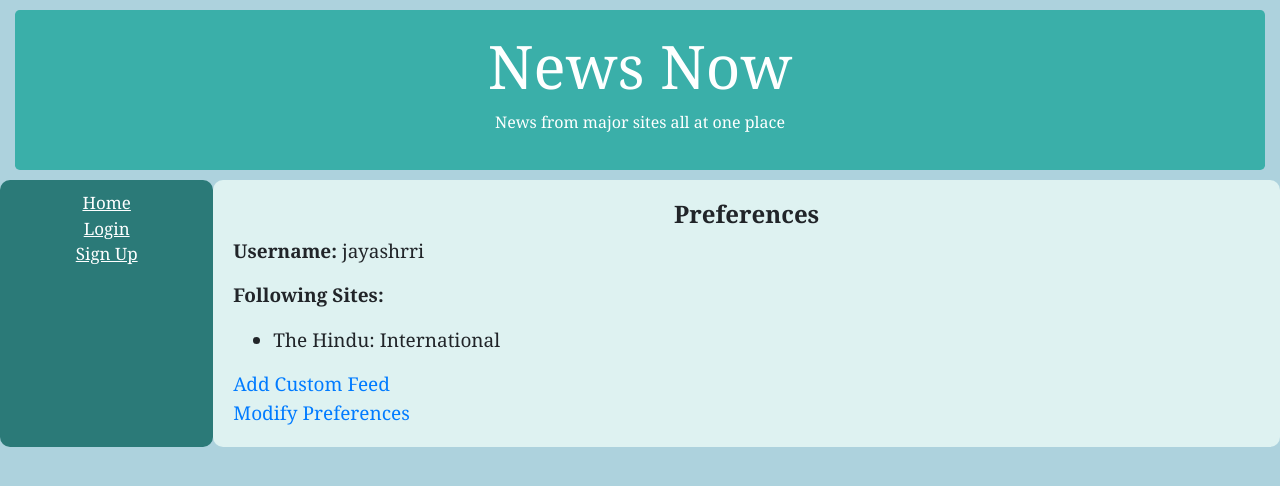
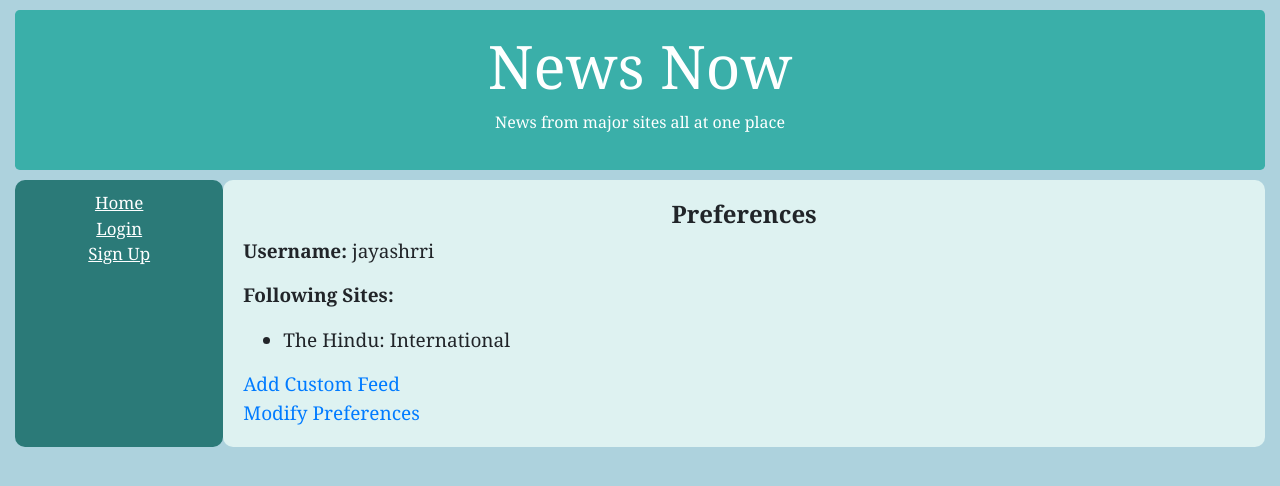
Before and after one commit to Jayashrri/DeltaFinalProject, a Django app: page /newspage/preferences/1 in a window 1280 px wide. Shown: the top 486 px of the page. Run offline with Django 3.2, Linux system fonts and the light colour scheme; data comes from the database, SQL or seed files in the repository; some libraries are stand-ins or nearby versions.

Commit message:
Styling Change

```diff
--- a/NewsPage/newspage/templates/base_generic.html
+++ b/NewsPage/newspage/templates/base_generic.html
@@ -18,6 +18,7 @@
                     </p>
                 </div>
             </div>
+            <div class="container-fluid">
             <div class="row">
                 <div class="col-sm-2">
                     {% block sidebar %}
@@ -43,6 +44,7 @@
                     </div>
                 </div>
             </div>
+            </div>
         </div>
     </body>
 </html>
```
